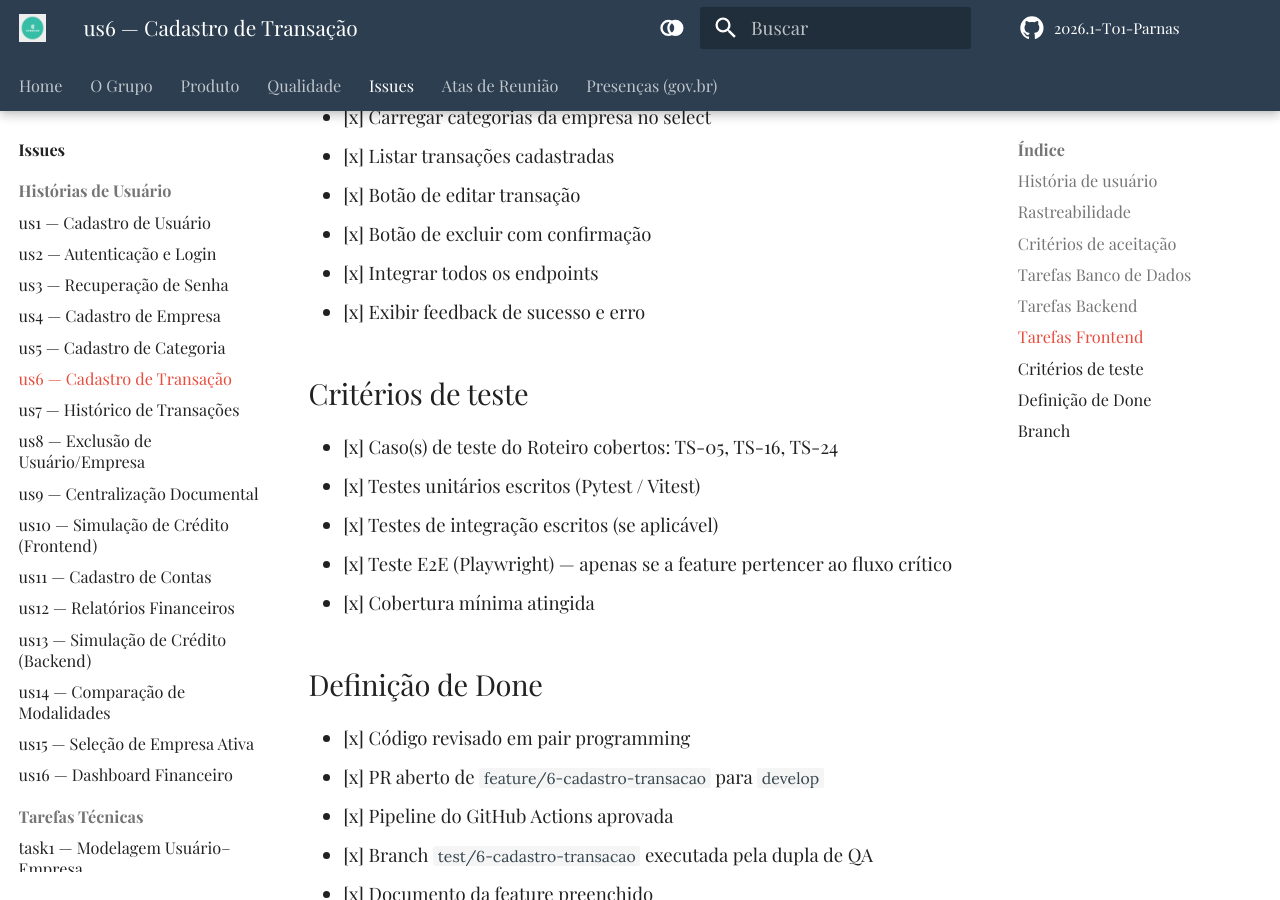
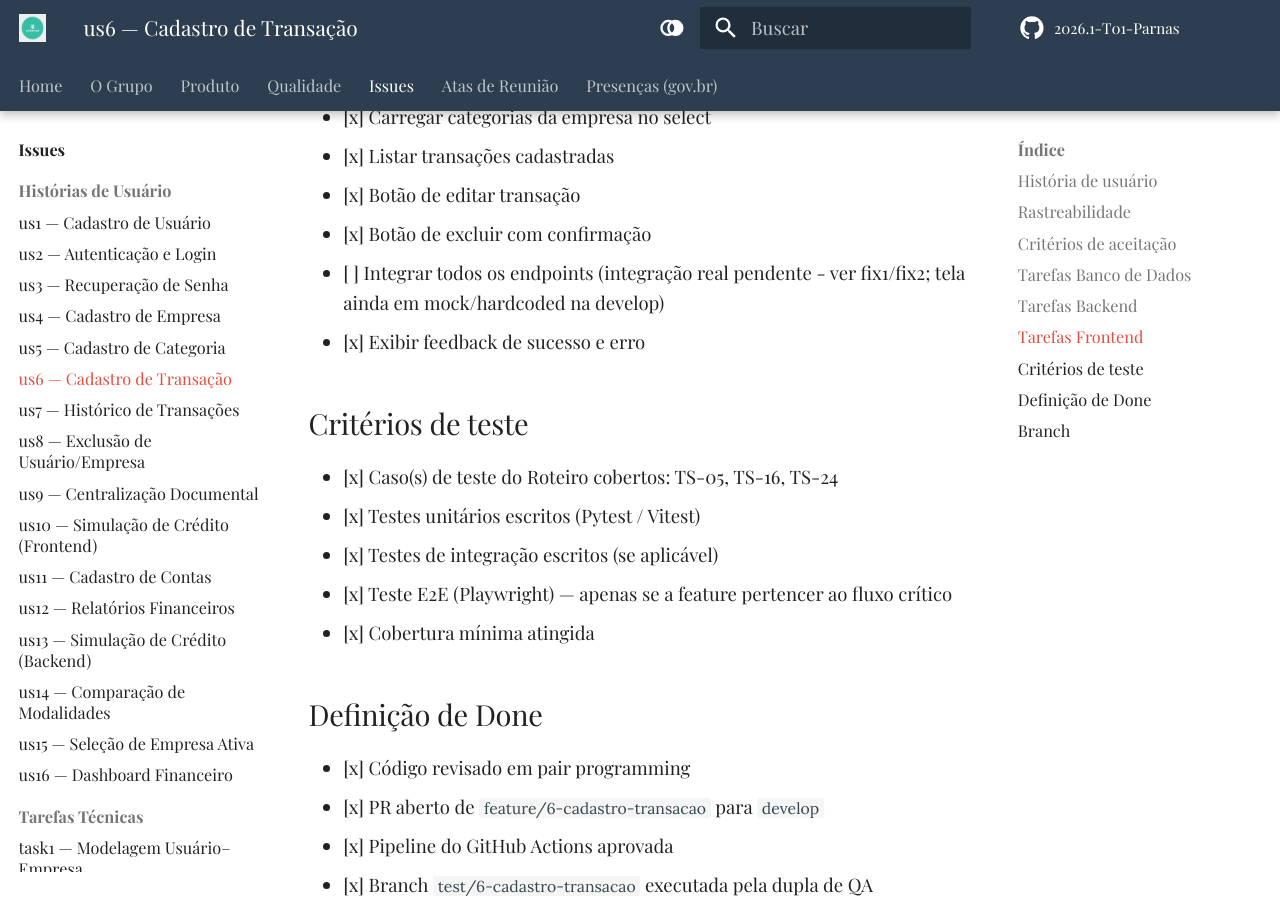
Before and after one commit to FGA0138-MDS-Ajax/2026.1-T01-Parnas, an MkDocs documentation site: the page built from docs/issues/us6.md, in a window 1280 px wide and 900 px high, scrolled down 1785 px. Built offline with MkDocs 1.6.1 and Material for MkDocs 9.7.7, drawn with Linux system fonts in a browser that asks for light colours; some web fonts are replaced; comment, search, counter and statistics services are not loaded.

Commit message:
docs: desmarca 'integrar endpoints' em us5/us6/us11 (telas ainda em mock na develop)

```diff
--- a/docs/issues/us6.md
+++ b/docs/issues/us6.md
@@ -38,7 +38,7 @@ Como Gestor de uma Micro-Empresa, quero registrar manualmente entradas e saídas
 - [x] Listar transações cadastradas
 - [x] Botão de editar transação
 - [x] Botão de excluir com confirmação
-- [x] Integrar todos os endpoints
+- [ ] Integrar todos os endpoints (integração real pendente - ver fix1/fix2; tela ainda em mock/hardcoded na develop)
 - [x] Exibir feedback de sucesso e erro
 
 ## Critérios de teste
```
Also changed, not shown: docs/issues/us11.md (+1 -1 lines), docs/issues/us5.md (+1 -1 lines).
